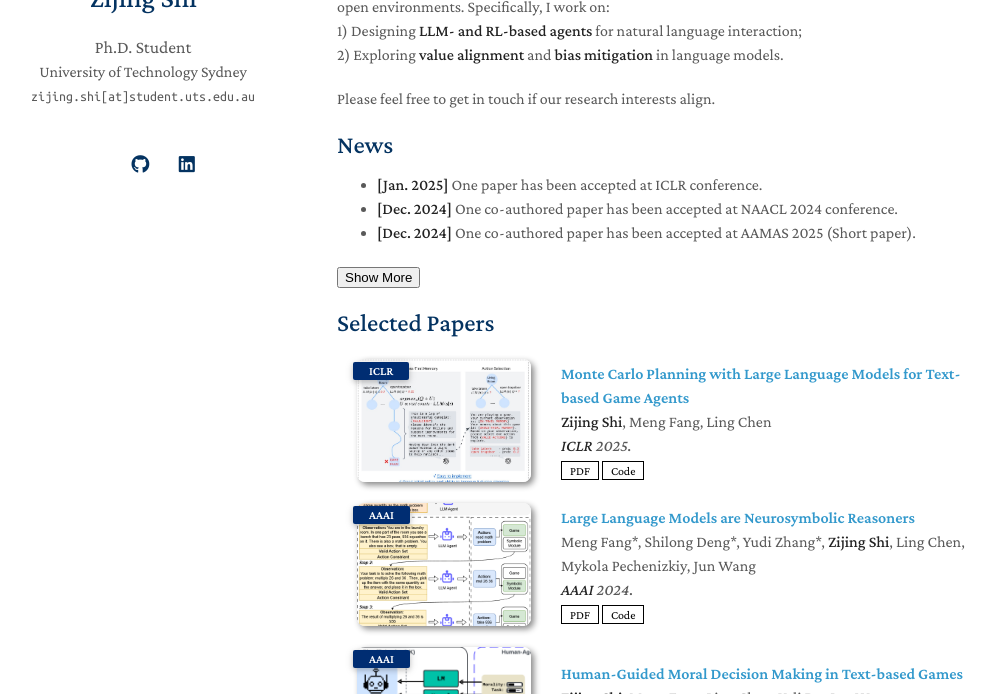
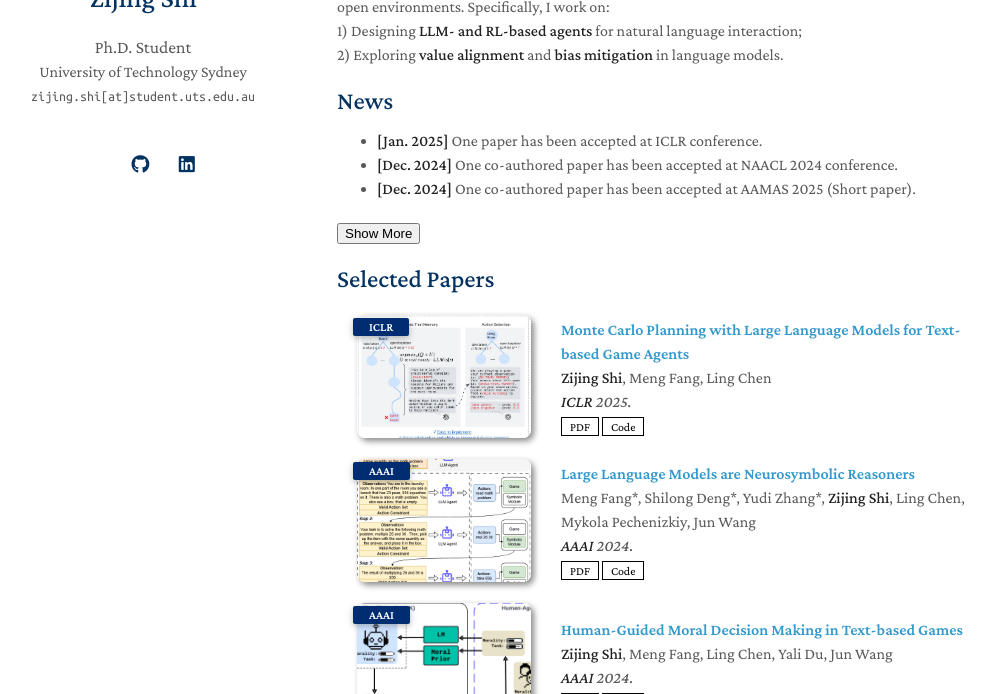
Before and after one commit to winni18/winni18.github.io, a Jekyll site: the page built from index.md, in a window 1280 px wide and 900 px high, cut to the strip 206-900 px from the top of the window. Shown: the whole strip, without its empty margins (133-1129 px from the left). Built offline with Jekyll 4.4.1, drawn with Linux system fonts in a browser that asks for light colours; nearby versions of some CDN libraries; a style sheet for code colours, icons or effects is not loaded; our own code applies the rules of GitHub Pages for plain Markdown files.

Commit message:
Update index.md

```diff
--- a/index.md
+++ b/index.md
@@ -12,8 +12,6 @@ My research focuses on building intelligent agents that are not only **efficient
 1) Designing **LLM- and RL-based agents** for natural language interaction;
 2) Exploring **value alignment** and **bias mitigation** in language models.
 
-Please feel free to get in touch if our research interests align.
-
 
 {% include_relative _includes/news.md %}
 
```
